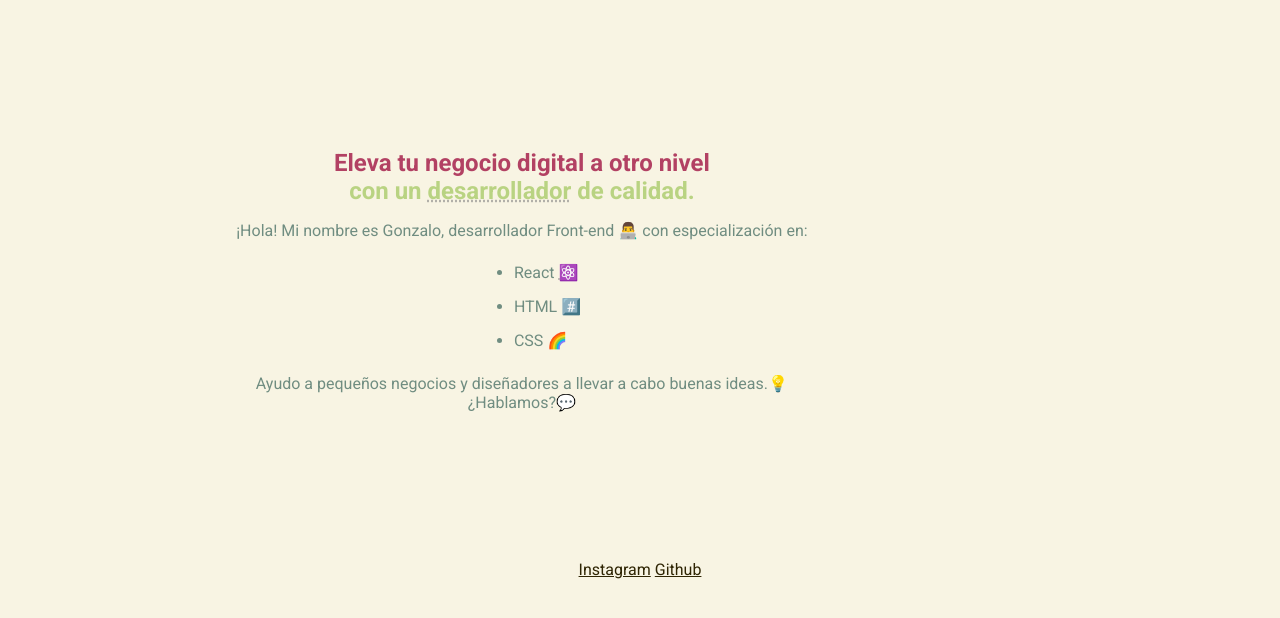
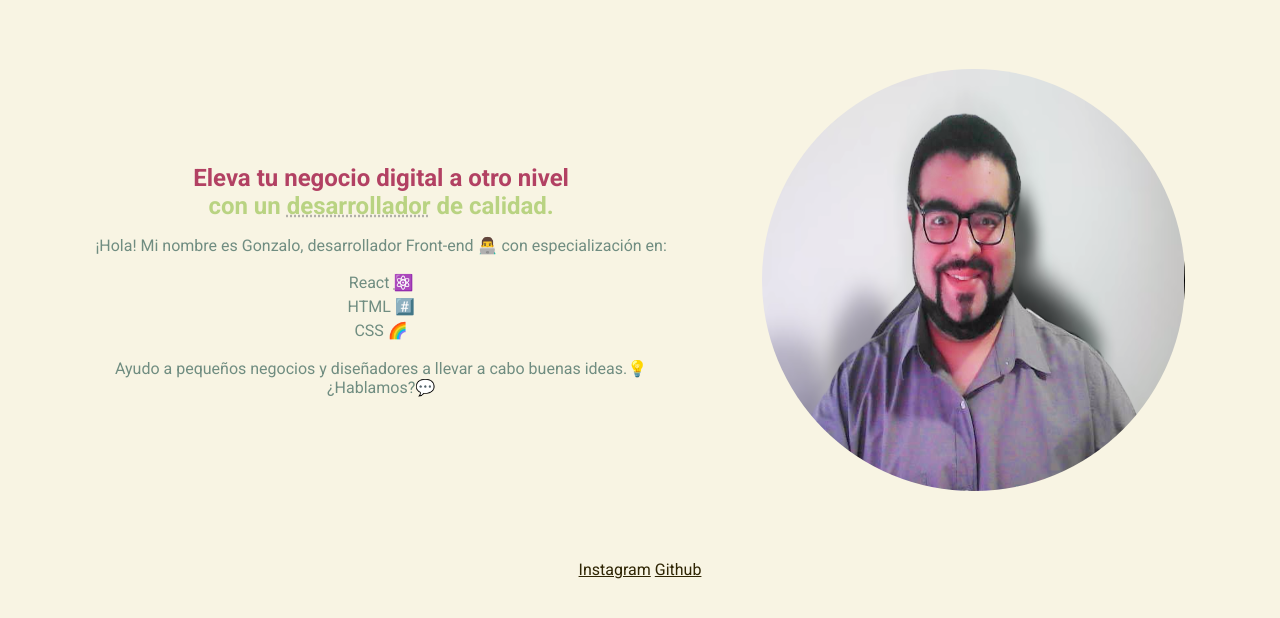
Before and after one commit to gonzagt/portafolio, a plain HTML site: page index.html in a window 1280 px wide. Drawn offline with Linux system fonts and the light colour scheme.

Commit message:
removidos los bullets y centrado correcto de las palabras

```diff
--- a/index.html
+++ b/index.html
@@ -36,7 +36,7 @@
             </section>
 
             <div class="foto_principal">
-                <!-- <img src="./img/Gonzalo.png" alt="Foto de Presentación"> -->
+                <img src="./img/Gonzalo.png" alt="Foto de Presentación">
             </div>
         </main>
         <footer>
--- a/style.css
+++ b/style.css
@@ -41,13 +41,9 @@ ul {
 }
 
 li {
-    width: 1em;
+    list-style: none;
     white-space: nowrap;
-    /* display: list-item; */
-    /* align-items: center; */
-    margin: 5px 0px;
     line-height: 1.5;
-    /* list-style: none; */
 }
 
 .presentacion__listado {
```
